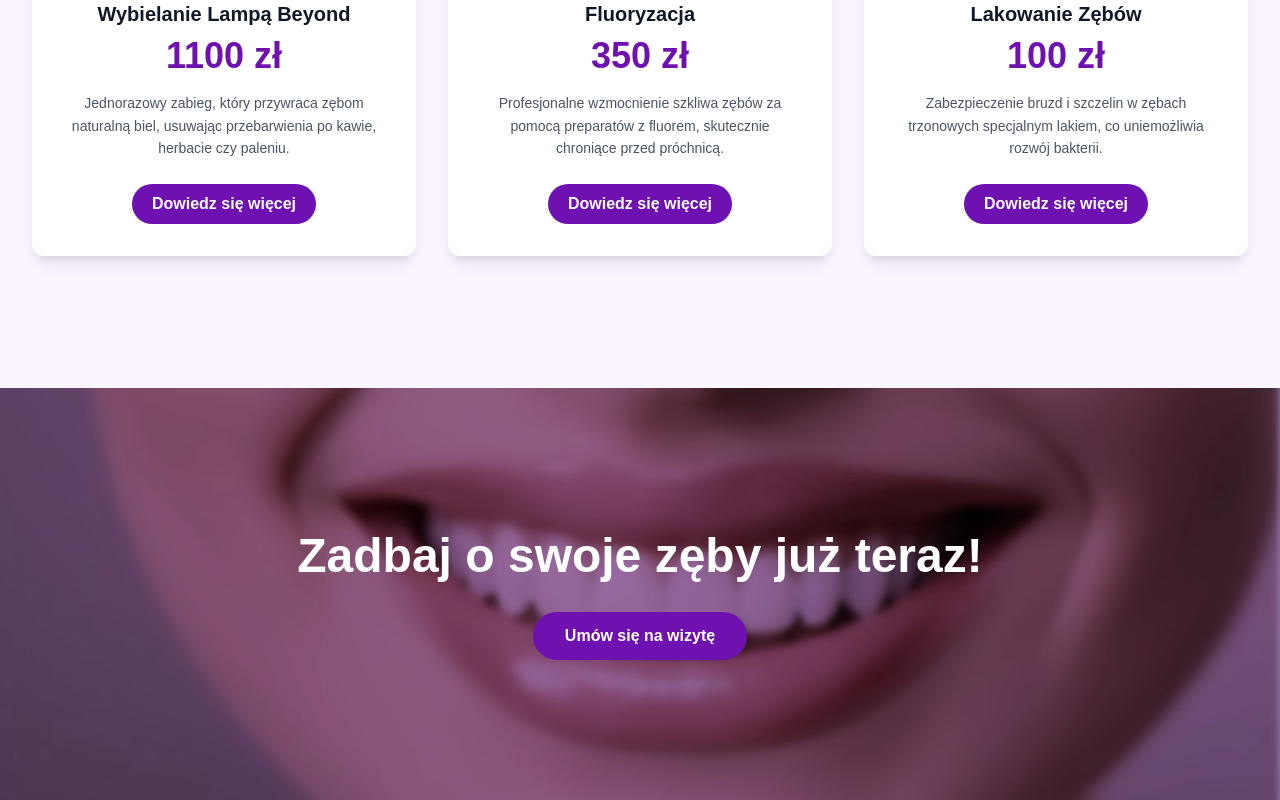
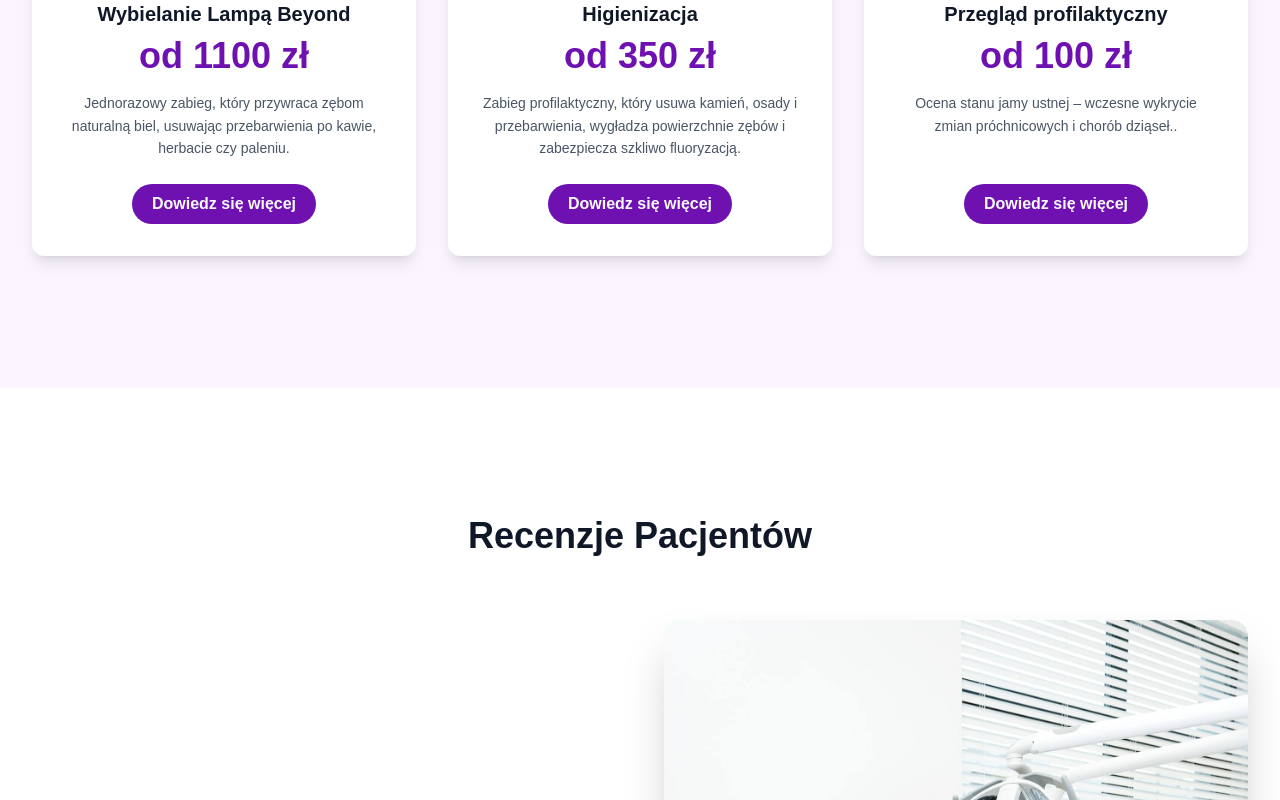
Before and after one commit to igorwisniewski/zdrowezeby, a Next.js app: page / in a window 1280 px wide. Shown: the part 4255-5055 px from the top of the page. Built offline with nearby package versions, Linux system fonts and the light colour scheme.

Commit message:
few thingiss

```diff
--- /dev/null
+++ b/src/app/comps/Testimonials.js
@@ -0,0 +1,108 @@
+// components/Testimonials.js
+'use client';
+import { useRef } from 'react';
+import Image from 'next/image';
+import { useGSAP } from '@gsap/react';
+import gsap from 'gsap';
+import { ScrollTrigger } from 'gsap/ScrollTrigger';
+import { StarIcon } from '@heroicons/react/24/solid';
+import Link from "next/link";
+
+gsap.registerPlugin(ScrollTrigger);
+
+// Dane do recenzji - łatwe do edycji w jednym miejscu
+const mainTestimonial = {
+    quote: "Miła, profesjonalna obsługa. Ogromna wiedza. Dostałam dużo informacji, jak działa na moje szkliwo nieprawidłowe używanie sztoteczki do zębów, oraz jak działają pasty do zębów. Polecam gorąco! 🩷",
+    author: "Justyna Adamczyk",
+    role: "Pacjentka"
+};
+
+const googleReviews = [
+    { name: "Ewelina Szczubełek-Rykowska", date: "20.08.2025", text: "Pani Agnieszka jest Bardzo miła i profesjonalna. Czyszczenie zębów u dzieci przebiegło bez stresu, w sympatycznej atmosferze. Efekt super, zdecydowanie polecam!" },
+    { name: "Monika Chrzanowska", date: "19.08.2025", text: "Korzystam z usług pani Agnieszki od długiego czasu. Jest profesjonalna ,zna się na swojej pracy i utrzymuje moje ząbki w świetnym stanie :)" },
+    { name: "Paulina Napiórkowska", date: "28.07.2025", text: "Serdecznie polecam. Świetne podejście do dzieci, bardzo dokładnie wszystko wytłumaczone i higienizacja brwi przeprowadzona z największą dbałością. Pani Agnieszka odczarowała strach przed pójściem do dentysty i przekonała moją ośmiolatkę do dokładniejszego mycia zębów bo lepiej zapobiegać niż leczyć." },
+];
+
+const Testimonials = () => {
+    const container = useRef(null);
+
+    useGSAP(() => {
+        const tl = gsap.timeline({
+            scrollTrigger: { trigger: container.current, start: 'top 80%', toggleActions: 'play none none none' }
+        });
+
+        tl.from('.main-testimonial-image', { opacity: 0, scale: 0.9, duration: 1, ease: 'power3.out' })
+            .from('.main-testimonial-quote', { opacity: 0, x: -50, duration: 1 }, "-=0.7");
+
+        gsap.from('.google-review-card', {
+            scrollTrigger: { trigger: '.google-reviews-grid', start: 'top 85%' },
+            opacity: 0,
+            y: 50,
+            stagger: 0.2,
+            ease: 'power3.out'
+        });
+    }, { scope: container });
+
+    return (
+        <section ref={container} className="bg-white py-24 sm:py-32">
+            <div className="container mx-auto max-w-7xl px-6 lg:px-8">
+                <h2 className="text-4xl font-bold text-gray-900 text-center">Recenzje Pacjentów</h2>
+
+                {/* Główna, wyróżniona opinia */}
+                <div className="mt-16 grid lg:grid-cols-2 gap-12 items-center">
+                    <div className="main-testimonial-quote relative bg-purple-800 text-white rounded-2xl p-8 lg:p-12 shadow-xl">
+                        <svg className="absolute top-8 left-8 w-12 h-12 text-purple-600" fill="currentColor" viewBox="0 0 32 32">
+                            <path d="M9.33,26.55 C7.24,26.55 5.5,24.81 5.5,22.72 C5.5,20.63 7.24,18.89 9.33,18.89 C11.42,18.89 13.16,20.63 13.16,22.72 C13.16,24.81 11.42,26.55 9.33,26.55 Z M22.67,26.55 C20.58,26.55 18.84,24.81 18.84,22.72 C18.84,20.63 20.58,18.89 22.67,18.89 C24.76,18.89 26.5,20.63 26.5,22.72 C26.5,24.81 24.76,26.55 22.67,26.55 Z M12.83,17.48 L10.68,17.48 C10.68,14.18 12.83,11.58 16,10.53 L16,13.97 C14.34,14.83 12.83,16.23 12.83,17.48 Z M26.17,17.48 L24.02,17.48 C24.02,14.18 26.17,11.58 29.34,10.53 L29.34,13.97 C27.68,14.83 26.17,16.23 26.17,17.48 Z"></path>
+                        </svg>
+                        <p className="relative text-lg italic mt-12">{mainTestimonial.quote}</p>
+                        <div className="mt-6">
+                            <p className="font-bold">{mainTestimonial.author}</p>
+                            <p className="text-purple-200 text-sm">{mainTestimonial.role}</p>
+                        </div>
+                    </div>
+                    <div className="main-testimonial-image">
+                        <Image
+                            src="/images/obokkrzesla-min.jpg" // <<< ZMIEŃ ŚCIEŻKĘ
+                            alt="Zadowolona pacjentka"
+                            width={800}
+                            height={800}
+                            className="rounded-2xl shadow-2xl"
+                        />
+                    </div>
+                </div>
+
+                {/* Siatka z opiniami Google */}
+                <div className="mt-24">
+                    <h3 className="text-2xl font-bold text-gray-800 text-center">Opinie z Google</h3>
+                    <div className="google-reviews-grid mt-12 grid grid-cols-1 md:grid-cols-2 lg:grid-cols-3 gap-8">
+                        {googleReviews.map((review, index) => (
+                            <div key={index} className="google-review-card bg-white p-6 rounded-xl border border-gray-200 shadow-lg">
+                                <div className="flex items-center mb-4">
+                                    <div className="w-10 h-10 rounded-full bg-purple-500 text-white flex items-center justify-center font-bold text-lg">
+                                        {review.name.charAt(0)}
+                                    </div>
+                                    <div className="ml-3">
+                                        <p className="font-semibold text-gray-800">{review.name}</p>
+                                        <p className="text-xs text-gray-500">{review.date}</p>
+                                    </div>
+                                </div>
+                                <div className="flex items-center">
+                                    {[...Array(5)].map((_, i) => <StarIcon key={i} className="w-5 h-5 text-yellow-400" />)}
+                                </div>
+                                <p className="mt-3 text-gray-700 text-sm">{review.text}</p>
+                            </div>
+                        ))}
+                    </div>
+                    <div className="mt-12 text-center">
+                        <Link href="https://share.google/0bqTKyGJlFBJsW6x9" target="_blank" rel="noopener noreferrer" className="bg-purple-800 border-2 border-purple-800 text-gray-50 font-bold py-3 px-8 rounded-full hover:bg-gray-50 hover:text-purple-800 transition-colors">
+                            Zobacz wszystkie opinie
+                        </Link>
+                    </div>
+                </div>
+
+            </div>
+        </section>
+    );
+};
+
+export default Testimonials;
--- a/src/app/comps/services.js
+++ b/src/app/comps/services.js
@@ -15,20 +15,20 @@ const servicesData = [
     {
         icon: <SparklesIcon className="w-12 h-12 text-purple-800" />,
         title: "Wybielanie Lampą Beyond",
-        price: "1100 zł",
+        price: "od 1100 zł",
         description: "Jednorazowy zabieg, który przywraca zębom naturalną biel, usuwając przebarwienia po kawie, herbacie czy paleniu."
     },
     {
         icon: <ShieldCheckIcon className="w-12 h-12 text-purple-800" />,
-        title: "Fluoryzacja",
-        price: "350 zł",
-        description: "Profesjonalne wzmocnienie szkliwa zębów za pomocą preparatów z fluorem, skutecznie chroniące przed próchnicą."
+        title: "Higienizacja",
+        price: " od 350 zł",
+        description: "Zabieg profilaktyczny, który usuwa kamień, osady i przebarwienia, wygładza powierzchnie zębów i zabezpiecza szkliwo fluoryzacją."
     },
     {
         icon: <PaintBrushIcon className="w-12 h-12 text-purple-800" />,
-        title: "Lakowanie Zębów",
-        price: "100 zł",
-        description: "Zabezpieczenie bruzd i szczelin w zębach trzonowych specjalnym lakiem, co uniemożliwia rozwój bakterii."
+        title: "Przegląd profilaktyczny",
+        price: "od 100 zł",
+        description: "Ocena stanu jamy ustnej – wczesne wykrycie zmian próchnicowych i chorób dziąseł.."
     }
 ];
 
--- a/src/app/page.tsx
+++ b/src/app/page.tsx
@@ -7,6 +7,7 @@ import Benefits from "@/app/comps/benefits";
 import FinalCTA from "@/app/comps/cta";
 import ScrollProgressBar from "@/app/comps/ScrollBar";
 import Services from "@/app/comps/services";
+import Testimonials from "@/app/comps/Testimonials";
 
 export default function Home() {
   return (
@@ -19,6 +20,7 @@ export default function Home() {
     <Stats/>
     <Benefits/>
     <Services/>
+    <Testimonials/>
     <FinalCTA/>
   </main>
   <Footer/>
--- a/src/app/uslugi/page.tsx
+++ b/src/app/uslugi/page.tsx
@@ -13,7 +13,7 @@ const servicesData = [
         description: "Zabieg profilaktyczny (scaling + piaskowanie + polerowanie + fluoryzacja), który usuwa kamień, osady i przebarwienia, wygładza powierzchnie zębów i zabezpiecza szkliwo fluoryzacją.",
         features: [
             "Usunięcie kamienia, osadów i przebarwień.",
-            "Wygładzenie powierzchni zębów.",
+            "Instruktaż prawidłowej higieny jamy ustnej.",
             "Zabezpieczenie szkliwa fluoryzacją."
         ],
         price: "350 zł",
@@ -28,7 +28,7 @@ const servicesData = [
             "Bezpieczne dla osób z nadwrażliwością."
         ],
         price: "1 400 zł",
-        imageSrc: "/images/prevdent-min.jpg" // <<< ZMIEŃ ŚCIEŻKĘ
+        imageSrc: "/images/wybielanie-min.jpg" // <<< ZMIEŃ ŚCIEŻKĘ
     },
     {
         title: "Wybielanie BEYOND",
@@ -39,7 +39,7 @@ const servicesData = [
             "Rozjaśnienie uśmiechu o kilka odcieni."
         ],
         price: "od 900 zł",
-        imageSrc: "/images/wybielanie-min.jpg" // <<< ZMIEŃ ŚCIEŻKĘ
+        imageSrc: "/images/prevdent-min.jpg" // <<< ZMIEŃ ŚCIEŻKĘ
     },
     {
         title: "Wybielanie BLANK ONE (bankietowe)",
@@ -83,7 +83,7 @@ const servicesData = [
             "Plan dalszego postępowania."
         ],
         price: "100 zł",
-        imageSrc: "/images/check.jpg" // <<< ZMIEŃ ŚCIEŻKĘ
+        imageSrc: "/images/kids.jpg" // <<< ZMIEŃ ŚCIEŻKĘ
     },
     {
         title: "Zniesienie nadwrażliwości",
```
Also changed, not shown: public/images/kids.jpg (added).
